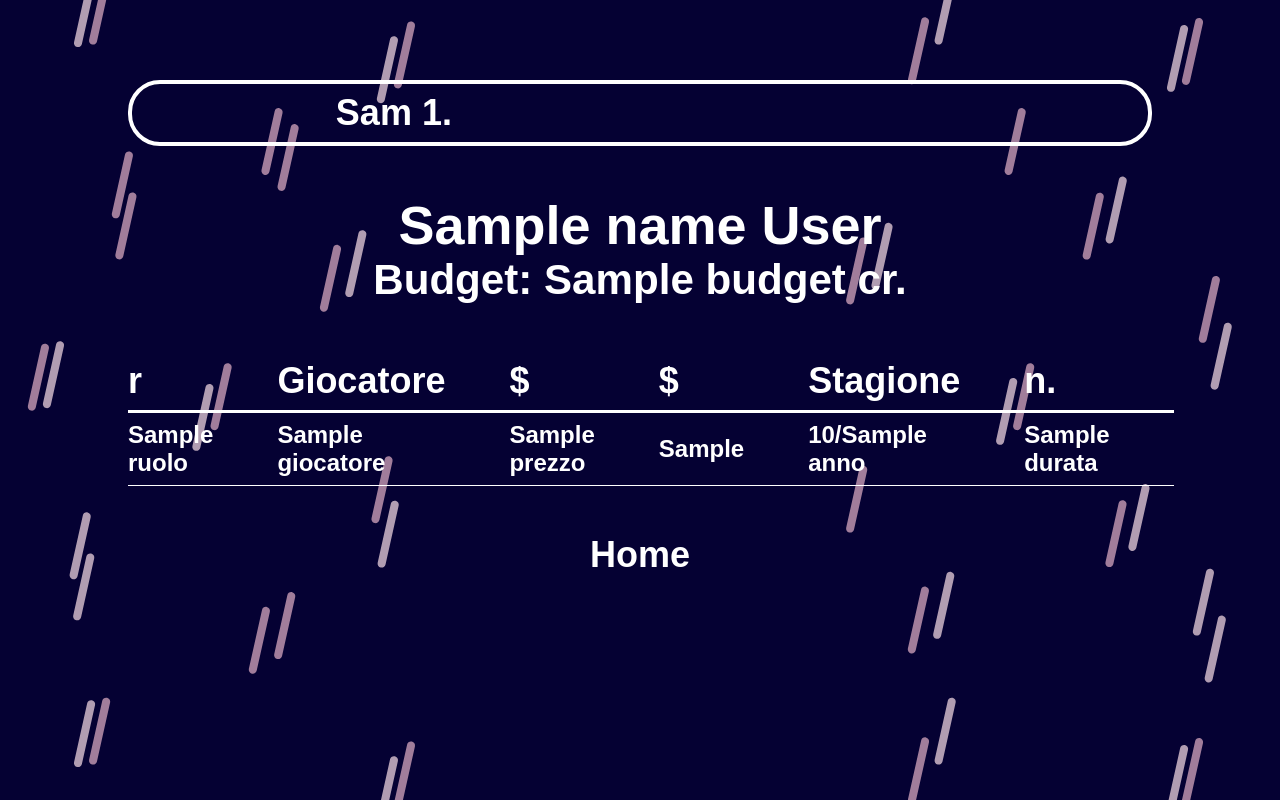
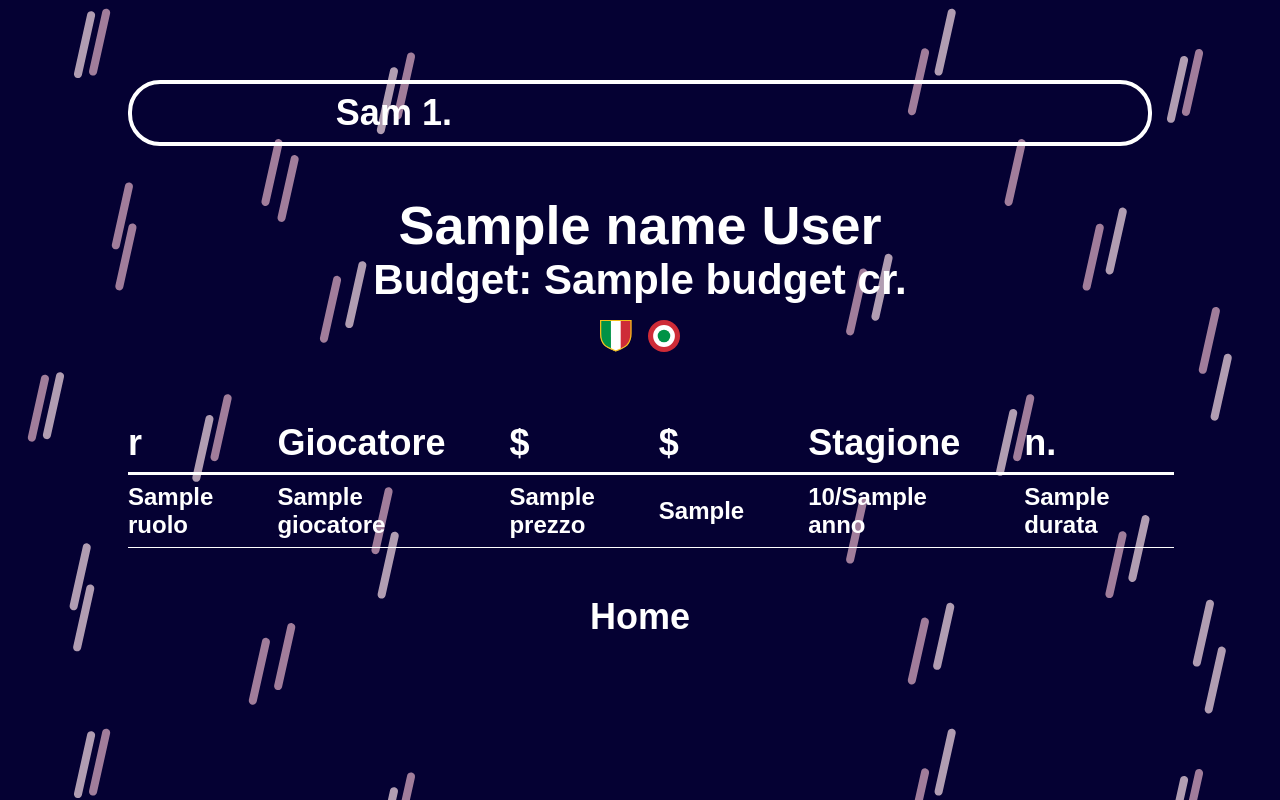
Before and after one commit to claudio-muroni/IFESIF-Flask, a Flask app: template templates/president.html in a window 1280 px wide. Run offline with Flask 3, Linux system fonts and the light colour scheme; the template is opened without the code that fills it: most values are stand-ins (such as "Sample title", 1, 10 or a date in 2020); some web fonts are replaced.

Commit message:
added palmares in pres page

```diff
--- a/app.py
+++ b/app.py
@@ -79,6 +79,13 @@ def pres():
             result = response.json()
             all_contracts = [c for c in result]
 
+    # TODO:
+    response = requests.get(settings.DB_URL+"/rest/v1/classifiche?apikey="+settings.DB_KEY)
+    if response.status_code == 200:
+        result = response.json()
+        num_league = [c for c in result if c["posizione"] == 1 and c["competizione"] == "Campionato" and c["cognome_presidente"] == surname]
+        num_cup = [c for c in result if c["posizione"] == 1 and c["competizione"] == "Coppa" and c["cognome_presidente"] == surname]
+
     if all_contracts != [] and presidents != []:
         contracts = [c for c in all_contracts if c["cognome_presidente"] == surname and c["nome_presidente"] == name]
         contracts = sorted(contracts, key=itemgetter('ruolo'), reverse=True)
@@ -86,7 +93,7 @@ def pres():
         budget = [p for p in presidents if p[0] == surname]
         budget = budget[0][2]
 
-        return render_template("president.html", contracts=contracts, surname=surname, name=name, budget=budget, presidents=presidents)
+        return render_template("president.html", contracts=contracts, surname=surname, name=name, budget=budget, presidents=presidents, num_league=num_league, num_cup=num_cup)
 
     return "Presidente non disponibile"
 
--- a/static/css/layout.css
+++ b/static/css/layout.css
@@ -155,3 +155,15 @@ button {
 #ioSoBraBOT_output {
   font-size: 2rem;
 }
+
+img.campionati, img.coppe {
+  width: 2rem;
+  height: 2rem;
+}
+
+td.campionati, td.coppe {
+  padding-left: 0.5rem;
+  padding-right: 0.5rem;
+  padding-top: 1rem;
+  border-style: none none none none;
+}
--- a/templates/president.html
+++ b/templates/president.html
@@ -13,6 +13,20 @@
     <div class="titles">
         <h2>{{name}} {{surname}}</h2>
         <h3>Budget: {{budget}} cr.</h3>
+        <table class="palmares">
+            <tr>
+                <td class="campionati">
+                    {% for n in num_league %}
+                        <img src="static/Scudetto.svg" class="campionati">
+                    {% endfor %}
+                </td>
+                <td class="coppe">
+                    {% for n in num_cup %}
+                        <img src="static/Coccarda_Coppa_Italia.svg" class="coppe">
+                    {% endfor %}
+                </td>
+            </tr>
+        </table>
     </div>
 
     <div>
```
Also changed, not shown: static/Coccarda_Coppa_Italia.svg (added), static/Scudetto.svg (added).
